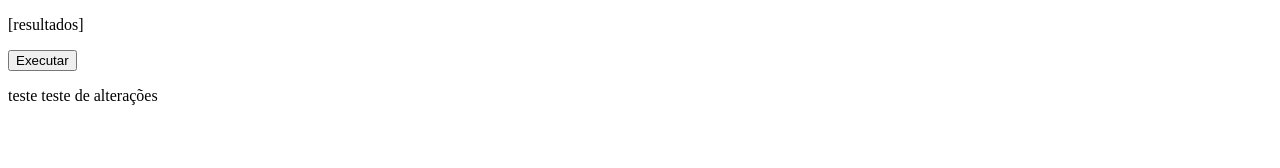
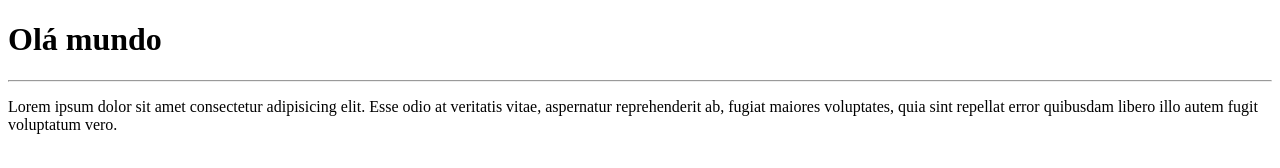
Before and after one commit to isabelaND/Ol---Mundo, a plain HTML site: page TypeScript/index.html in a window 1280 px wide. Drawn offline with Linux system fonts and the light colour scheme.

Commit message:
Vriei a página princial

```diff
--- a/TypeScript/index.html
+++ b/TypeScript/index.html
@@ -1,13 +1,16 @@
 <!DOCTYPE html>
-<html>
-    <head>
-        <script src="teste.js" > </script>
-    </head>
-    <body>
-        <p id="info">[resultados]</p>
-        <button type="button" onclick="Executar()">Executar</button>
-        <p>teste teste de alterações</p>
-    </body>
+<html lang="pt-br">
+<head>
+    <meta charset="UTF-8">
+    <meta name="viewport" content="width=device-width, initial-scale=1.0">
+    <title>Meu primeiro Site no repositório</title>
+</head>
 
-
+<body>
+    <h1>Olá mundo</h1>
+    <hr>
+    <p>
+        Lorem ipsum dolor sit amet consectetur adipisicing elit. Esse odio at veritatis vitae, aspernatur reprehenderit ab, fugiat maiores voluptates, quia sint repellat error quibusdam libero illo autem fugit voluptatum vero.
+    </p>
+</body>
 </html>
```
